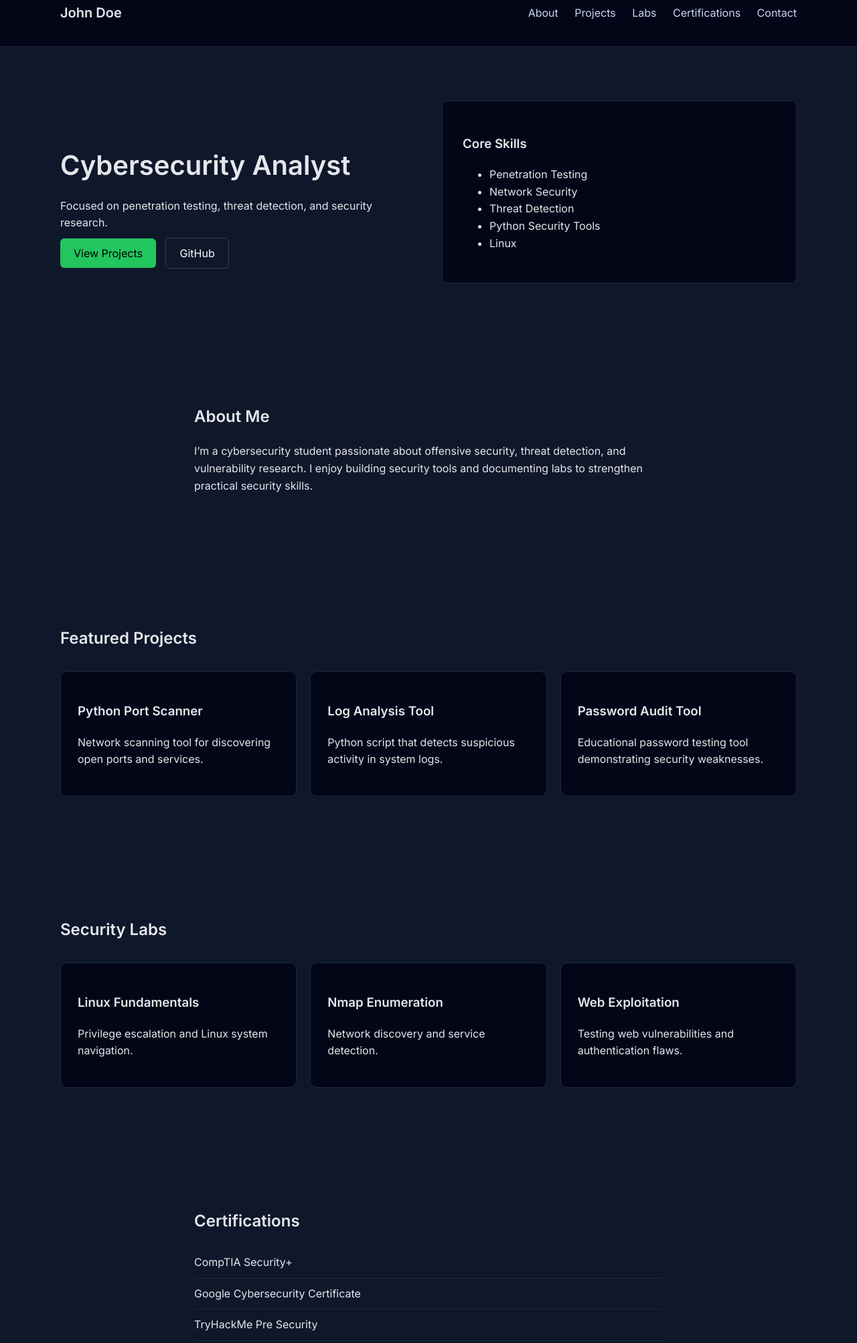
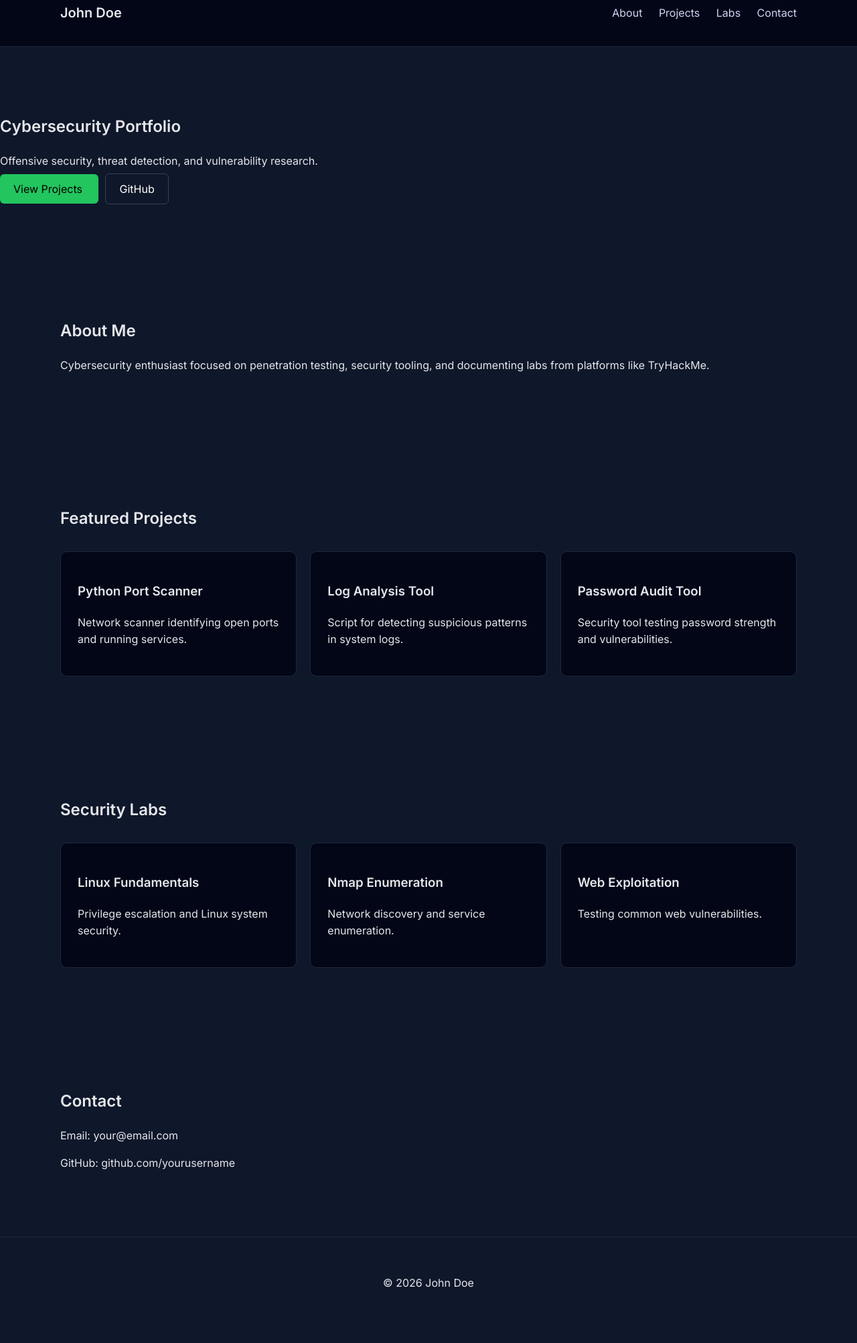
Before and after one commit to infosecwizardtest/infosecwizardtest.github.io, a plain HTML site: page index.html in a window 1280 px wide. Shown: the part 30-2035 px from the top of the page at 67% size. Drawn offline with Linux system fonts and the light colour scheme.

Commit message:
Update index.html

```diff
--- a/index.html
+++ b/index.html
@@ -4,6 +4,7 @@
 <head>
 <meta charset="UTF-8">
 <meta name="viewport" content="width=device-width, initial-scale=1.0">
+
 <title>John Doe | Cybersecurity Portfolio</title>
 
 <link rel="stylesheet" href="style.css">
@@ -14,57 +15,46 @@
 <body>
 
 <header class="navbar">
+
 <div class="container">
 
 <h1 class="logo">John Doe</h1>
 
 <nav>
-<a href="#about">About </a>
+
+<a href="#about">About</a>
 <a href="#projects">Projects</a>
 <a href="#labs">Labs</a>
-<a href="#certifications">Certifications</a>
 <a href="#contact">Contact</a>
+
 </nav>
 
 </div>
+
 </header>
 
 <section class="hero">
 
-<div class="container hero-grid">
+<div class="hero-content">
 
-<div class="hero-text">
-
-<h2>Cybersecurity Analyst</h2>
+<h1>Cybersecurity Portfolio</h1>
 
 <p>
-Focused on penetration testing, threat detection,
-and security research.
+Offensive security, threat detection,
+and vulnerability research.
 </p>
 
-<div class="buttons">
+<div class="hero-buttons">
 
-<a class="btn-primary" href="#projects">View Projects</a>
+<a href="#projects" class="btn-primary">
+View Projects
+</a>
 
-<a class="btn-secondary" href="https://github.com/yourusername">
+<a href="https://github.com/yourusername"
+class="btn-secondary"
+target="_blank">
 GitHub
 </a>
-
-</div>
-
-</div>
-
-<div class="hero-card">
-
-<h3>Core Skills</h3>
-
-<ul>
-<li>Penetration Testing</li>
-<li>Network Security</li>
-<li>Threat Detection</li>
-<li>Python Security Tools</li>
-<li>Linux</li>
-</ul>
 
 </div>
 
@@ -74,15 +64,14 @@ GitHub
 
 <section id="about" class="section">
 
-<div class="container narrow">
+<div class="container">
 
 <h2>About Me</h2>
 
 <p>
-I’m a cybersecurity student passionate about offensive
-security, threat detection, and vulnerability research.
-I enjoy building security tools and documenting labs
-to strengthen practical security skills.
+Cybersecurity enthusiast focused on penetration testing,
+security tooling, and documenting labs from platforms
+like TryHackMe.
 </p>
 
 </div>
@@ -98,27 +87,36 @@ to strengthen practical security skills.
 <div class="grid">
 
 <div class="card">
+
 <h3>Python Port Scanner</h3>
+
 <p>
-Network scanning tool for discovering open ports
-and services.
+Network scanner identifying open ports
+and running services.
 </p>
+
 </div>
 
 <div class="card">
+
 <h3>Log Analysis Tool</h3>
+
 <p>
-Python script that detects suspicious activity
+Script for detecting suspicious patterns
 in system logs.
 </p>
+
 </div>
 
 <div class="card">
+
 <h3>Password Audit Tool</h3>
+
 <p>
-Educational password testing tool demonstrating
-security weaknesses.
+Security tool testing password strength
+and vulnerabilities.
 </p>
+
 </div>
 
 </div>
@@ -137,17 +135,17 @@ security weaknesses.
 
 <div class="card">
 <h3>Linux Fundamentals</h3>
-<p>Privilege escalation and Linux system navigation.</p>
+<p>Privilege escalation and Linux system security.</p>
 </div>
 
 <div class="card">
 <h3>Nmap Enumeration</h3>
-<p>Network discovery and service detection.</p>
+<p>Network discovery and service enumeration.</p>
 </div>
 
 <div class="card">
 <h3>Web Exploitation</h3>
-<p>Testing web vulnerabilities and authentication flaws.</p>
+<p>Testing common web vulnerabilities.</p>
 </div>
 
 </div>
@@ -156,38 +154,27 @@ security weaknesses.
 
 </section>
 
-<section id="certifications" class="section">
+<section id="contact" class="section">
 
-<div class="container narrow">
+<div class="container">
 
-<h2>Certifications</h2>
+<h2>Contact</h2>
 
-<ul class="cert-list">
-<li>CompTIA Security+</li>
-<li>Google Cybersecurity Certificate</li>
-<li>TryHackMe Pre Security</li>
-<li>TryHackMe Jr Penetration Tester</li>
-</ul>
+<p>Email: your@email.com</p>
+
+<p>GitHub: github.com/yourusername</p>
 
 </div>
 
 </section>
 
-<footer id="contact">
+<footer>
 
-<div class="container">
-
-<h3>Contact</h3>
-
-<p>Email: your@email.com</p>
-
-<p>GitHub: github.com/yourusername</p>
-
-<p>LinkedIn: linkedin.com/in/yourname</p>
-
-</div>
+<p>© 2026 John Doe</p>
 
 </footer>
+
+<script src="script.js"></script>
 
 </body>
 
```
